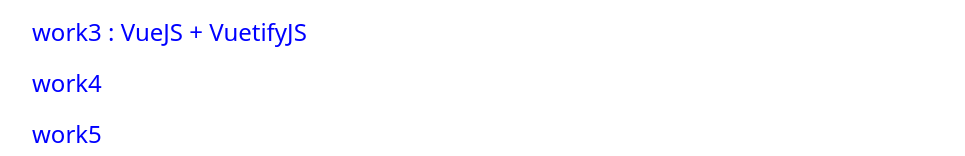
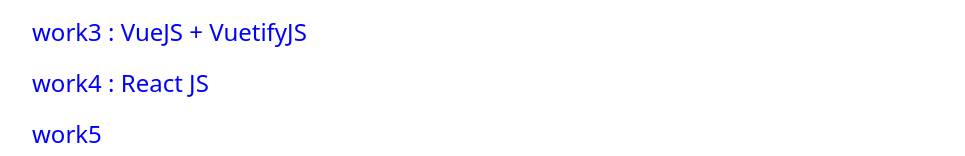
Before and after one commit to wongsakornp/Lab_web, a plain HTML site: page index.html in a window 1280 px wide. Shown: the part 180-336 px from the top of the page, without its empty margins (100-1065 px from the left). Drawn offline with nearby package versions, Linux system fonts and the light colour scheme.

Commit message:
Update index.html

```diff
--- a/index.html
+++ b/index.html
@@ -48,7 +48,7 @@
             <li><a href="./work1.html">work1 : Matching Game</a></li>
             <li><a href="./work2.html">work2 : A-Frame(3D model)</a></li>
             <li><a href="./work3.html">work3 :  VueJS + VuetifyJS</a></li>
-            <li><a href="#">work4</a></li>
+            <li><a href="./work4.html">work4 : React JS</a></li>
             <li><a href="#">work5</a></li>
         </ul>
     </div>
```
